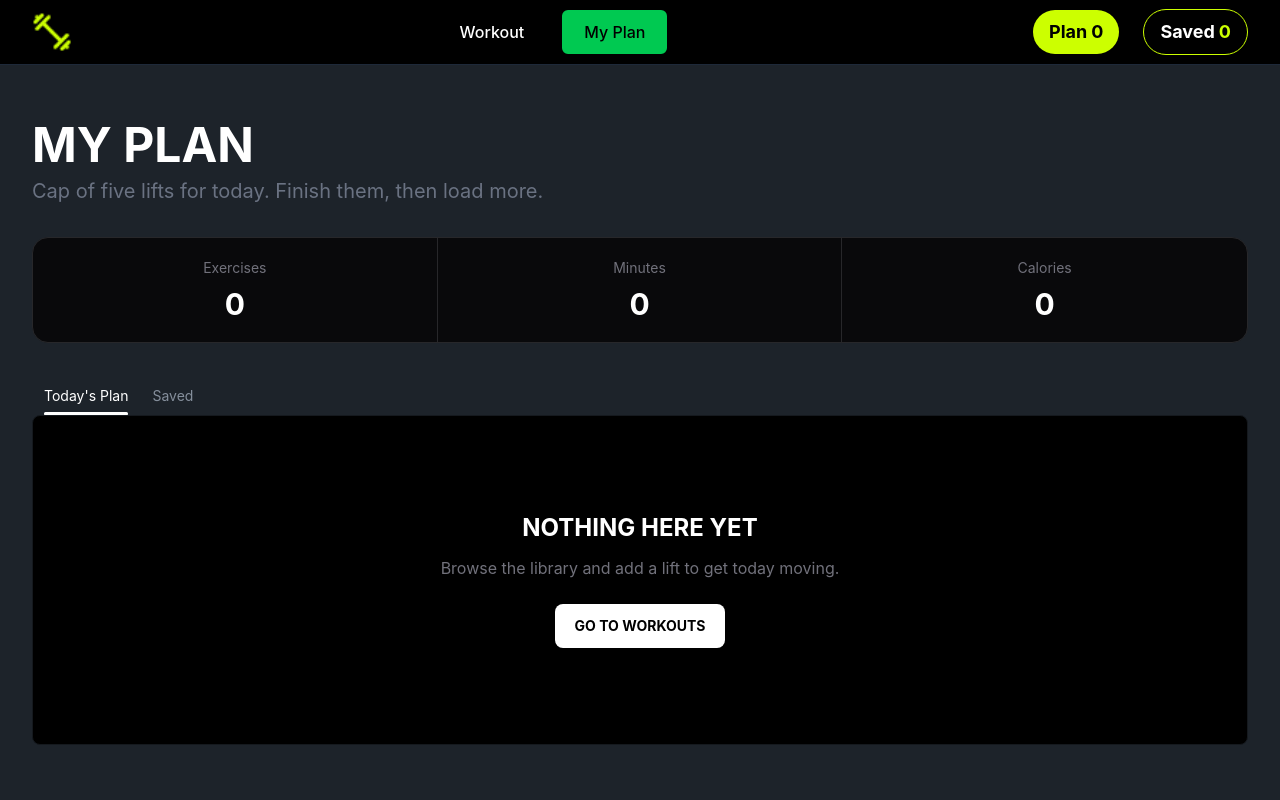
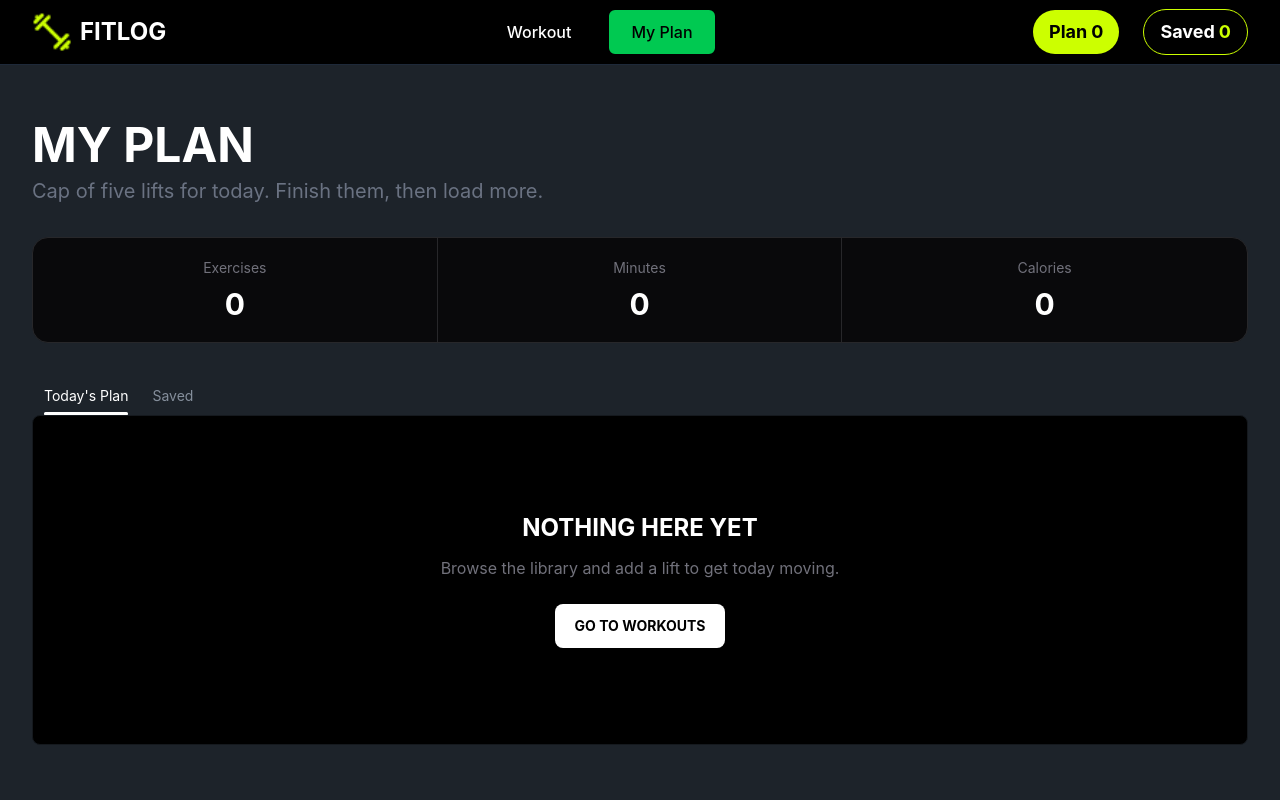
Before and after one commit to Mtanv1r/Fitlog-A06, a Next.js app: page /myplan in a window 1280 px wide. Shown: the top 800 px of the page. Built offline with nearby package versions, Linux system fonts and the light colour scheme.

Commit message:
navbar update

```diff
--- a/src/component/hompage/Navbar.jsx
+++ b/src/component/hompage/Navbar.jsx
@@ -27,8 +27,8 @@ const Navbar = () => {
           <div className="shrink-0">
             <Link href="/">
 
-<div className="shrink-0">
-  <Link href="/">
+<div className="shrink-0 ">
+  <Link href="/" className="flex gap-2 items-center justify-evenly">
     <Image
       src="/logo.png"
       alt="FitLog Logo"
@@ -37,6 +37,9 @@ const Navbar = () => {
       priority
       className="h-8 w-auto sm:h-9 md:h-10"
     />
+      <span className="text-lg font-bold text-white sm:text-xl md:text-2xl">
+      FITLOG
+    </span>
   </Link>
 </div>
 
```
